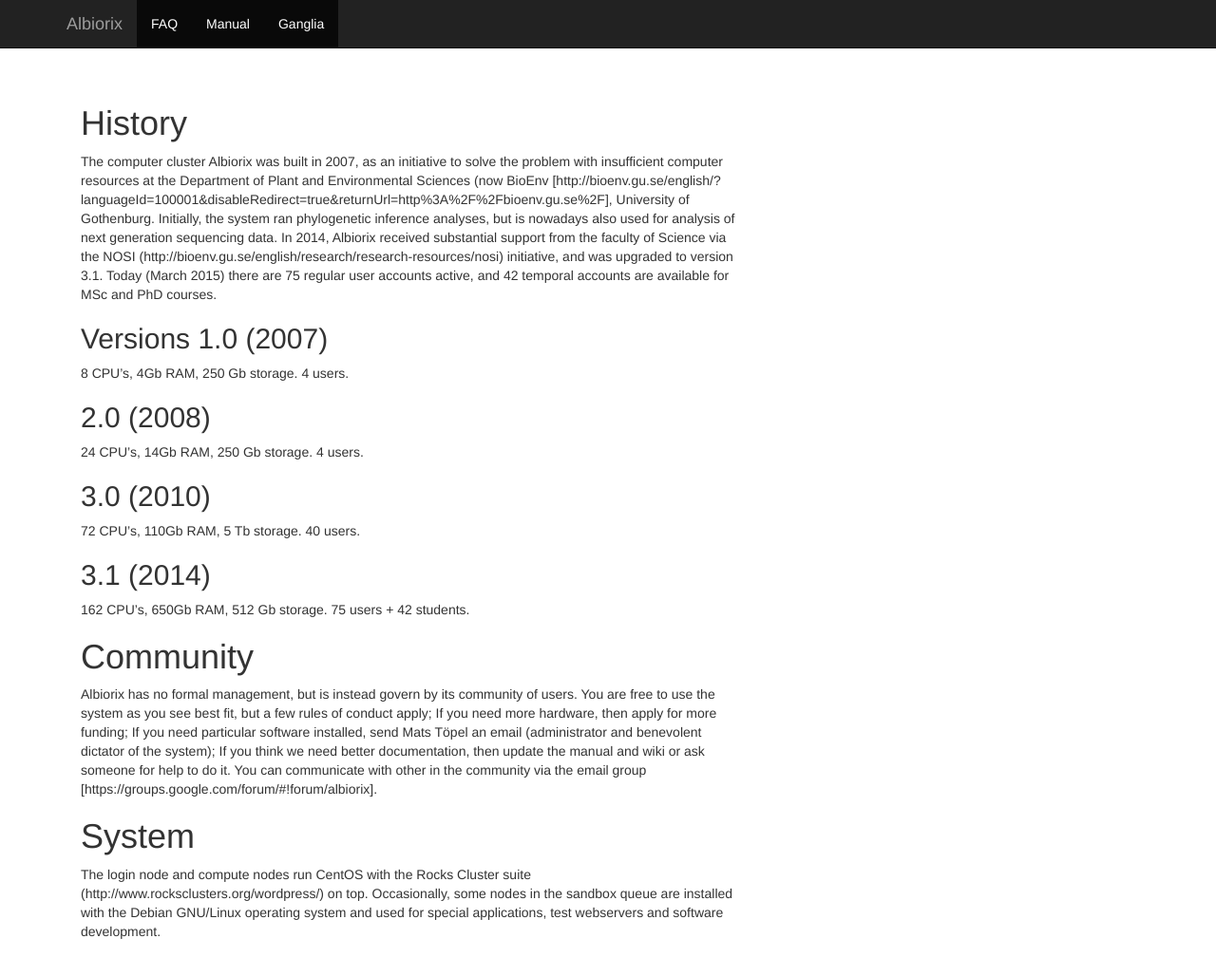
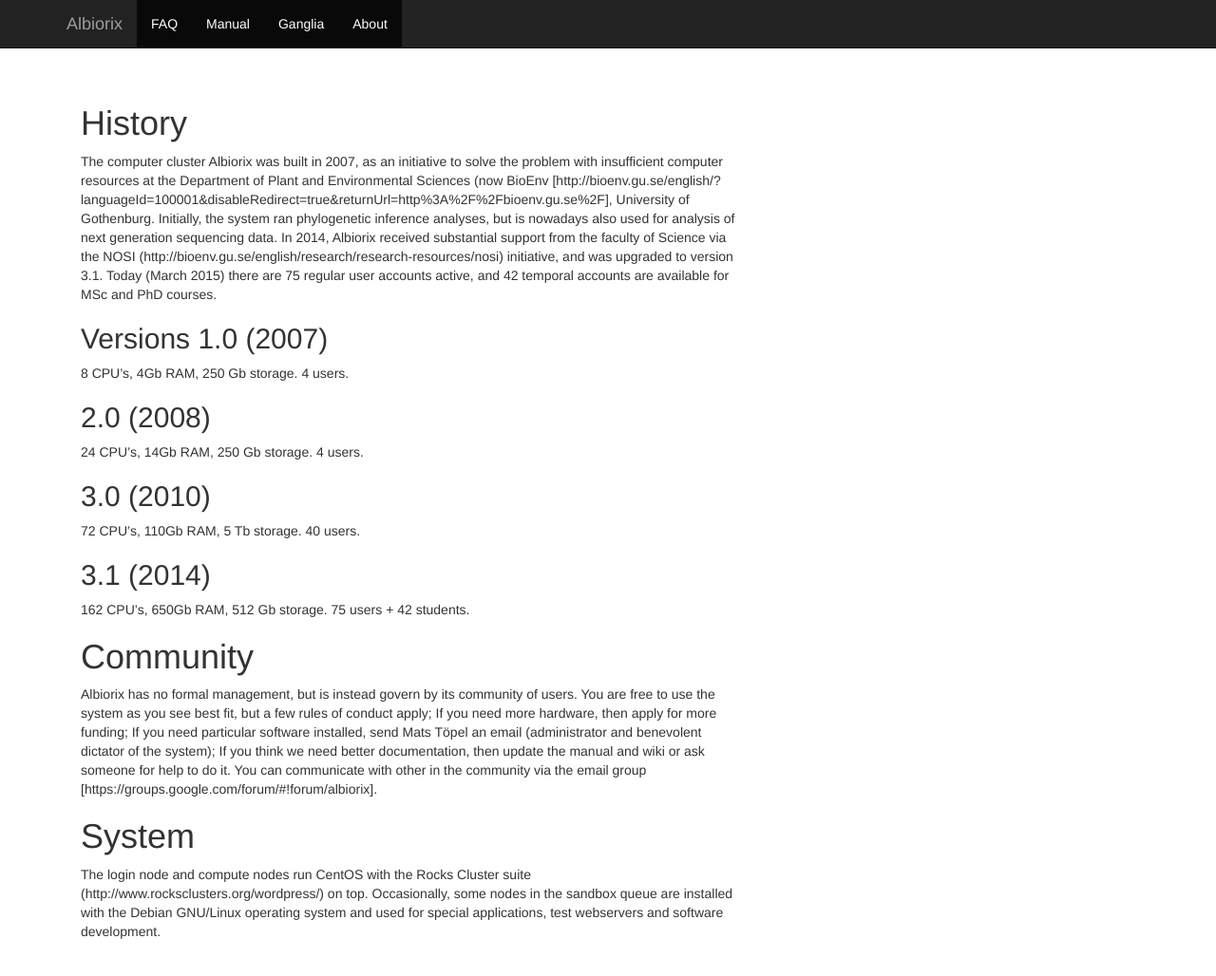
Before and after one commit to The-Bioinformatics-Group/Albiorix, a Jekyll site: the page built from site/about.html, in a window 1280 px wide and 1041 px high. Shown: the top 1028 px of the window at 95% size. Built offline with Jekyll 4.4.1, drawn with Linux system fonts in a browser that asks for light colours; nearby versions of some CDN libraries.

Commit message:
Added an About tab to the header

```diff
--- a/_layouts/default.html
+++ b/_layouts/default.html
@@ -26,6 +26,7 @@
             <li class="active"><a href="https://github.com/mtop/albiorix/wiki/FAQ" target="_blank">FAQ</a></li>
 			<li class="active"><a href="site/manual.html">Manual</a></li>
 			<li class="active"><a href="http://albiorix.bioenv.gu.se/ganglia" target="_blank">Ganglia</a></li>
+			<li class="active"><a href="site/about.html" target="_blank">About</a></li>
           </ul>
         </div><!--/.nav-collapse -->
       </div>
```
